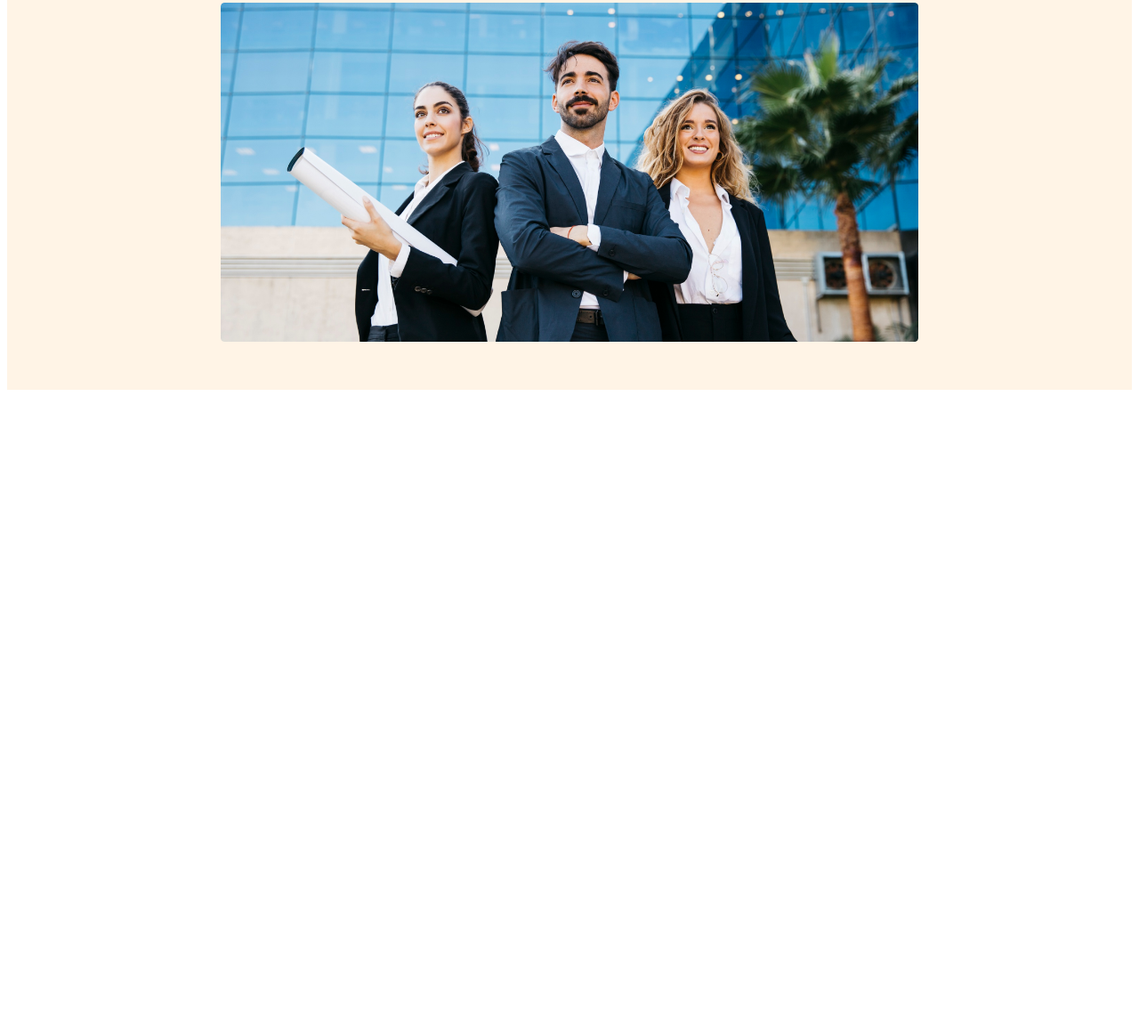
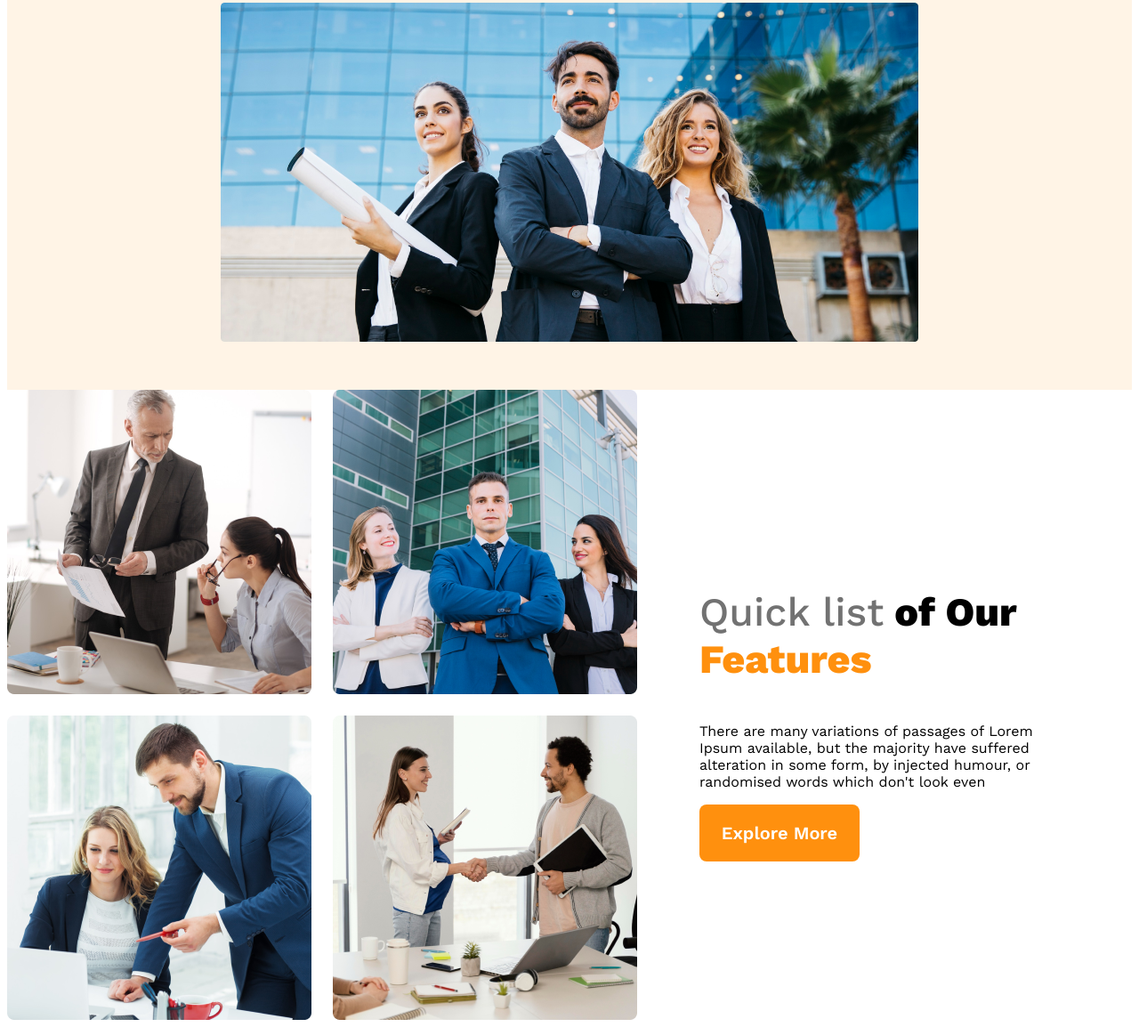
Before and after one commit to Nadim-Hossain/Web_day13_responsive, a plain HTML site: page index.html in a window 1280 px wide. Shown: the part 588-1742 px from the top of the page at 89% size. Before the commit the page ends 1034 px from the top, so only its background shows below. Drawn offline with nearby package versions, Linux system fonts and the light colour scheme.

Commit message:
fatures added

```diff
--- a/index.html
+++ b/index.html
@@ -9,6 +9,7 @@
 </head>
 
 <body>
+    <!-- header start -->
     <header>
         <nav>
             <h3 class="nav-title">G3 Architects</h3>
@@ -30,12 +31,34 @@
             <img src="images/banner.png" alt="">
         </div>
     </header>
+    <!-- header end -->
+
+    <!-- main start -->
     <main>
+        <!-- teams sections start -->
+        <section class="teams-container">
+            <div class="teams-img-container">
+                <img src="images/team1.png" alt="">
+                <img src="images/team2.png" alt="">
+                <img src="images/team3.png" alt="">
+                <img src="images/team4.png" alt="">
+            </div>
+            <div class="teams-content">
+                <h3 class="teams-title"><span class="quick-list">Quick list</span> <span>of Our</span> <span class="text-fatures">Features</span></h3>
+                <p class="team-description">There are many variations of passages of Lorem Ipsum available, but the majority have suffered alteration in some form, by injected humour, or randomised words which don't look even</p>
+                <button class="btn-primary">
+                    Explore More
+                </button>
+            </div>
+        </section>
+    </main>
+    <!-- main end -->
 
-    </main>
+    <!-- footer start -->
     <footer>
 
     </footer>
+    <!-- footer end -->
 </body>
 
 </html>
--- a/styles/architects.css
+++ b/styles/architects.css
@@ -1,11 +1,12 @@
 /* work sans font from google fonts */
 @import url('https://fonts.googleapis.com/css2?family=Work+Sans:ital,wght@0,400;0,500;0,600;0,800;1,700&display=swap');
+
 /* share styles */
 * {
     font-family: 'Work Sans', sans-serif;
 }
 
-.btn-primary{
+.btn-primary {
     text-align: center;
     color: white;
     font-size: 20px;
@@ -73,7 +74,7 @@ nav li a {
     line-height: 26px;
 }
 
-.banner img{
+.banner img {
     margin-top: 20px;
     width: 100%;
 }
@@ -82,20 +83,60 @@ nav li a {
 
 /* mobile devices */
 @media screen and (max-width: 576px) {
-    header{
+    header {
         padding: 20px;
     }
-    nav{
+
+    nav {
         flex-direction: column;
     }
 }
 
 /* tablet or medium devices */
 @media screen and (min-width: 576px) and (max-width: 960px) {
-    header{
+    header {
         padding: 20px;
     }
-    nav{
-    flex-direction: column;
-   }
+
+    nav {
+        flex-direction: column;
+    }
 }
+
+/* main styles */
+
+main {
+    max-width: 1440px;
+    margin: 0 auto;
+}
+
+/* teams styles */
+.teams-container {
+    display: flex;
+    align-items: center;
+}
+
+.teams-img-container {
+    display: grid;
+    grid-template-columns: repeat(2, 1fr);
+    gap: 24px;
+}
+
+.teams-content {
+    padding-left: 70px;
+    padding-right: 70px;
+}
+
+.teams-title {
+    font-size: 2.8rem;
+}
+
+.teams-title .quick-list {
+    color: #727272;
+    font-weight: 500;
+}
+
+.teams-title .text-fatures{
+    color: #FF900E;
+    font-weight: 700;
+}
```
